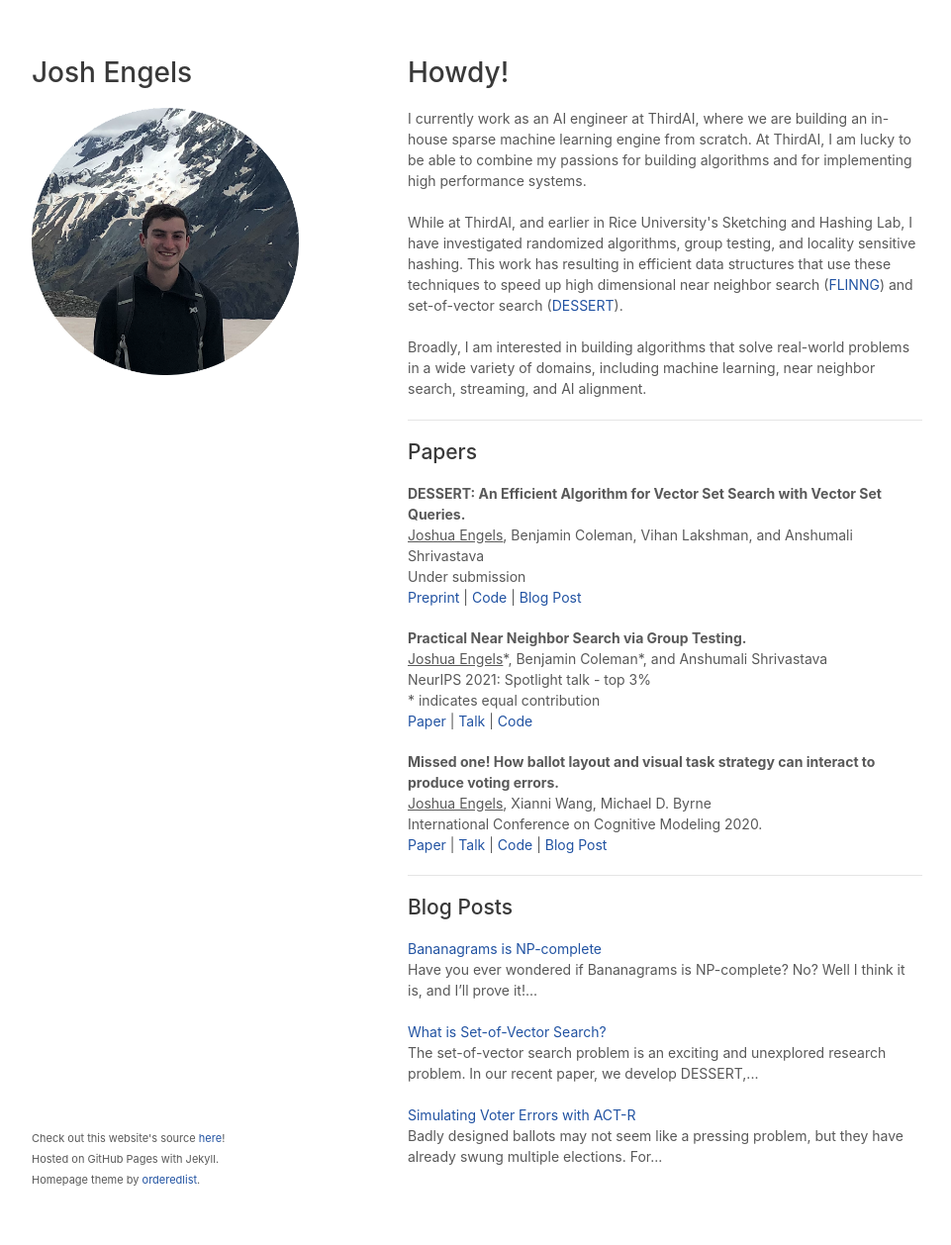
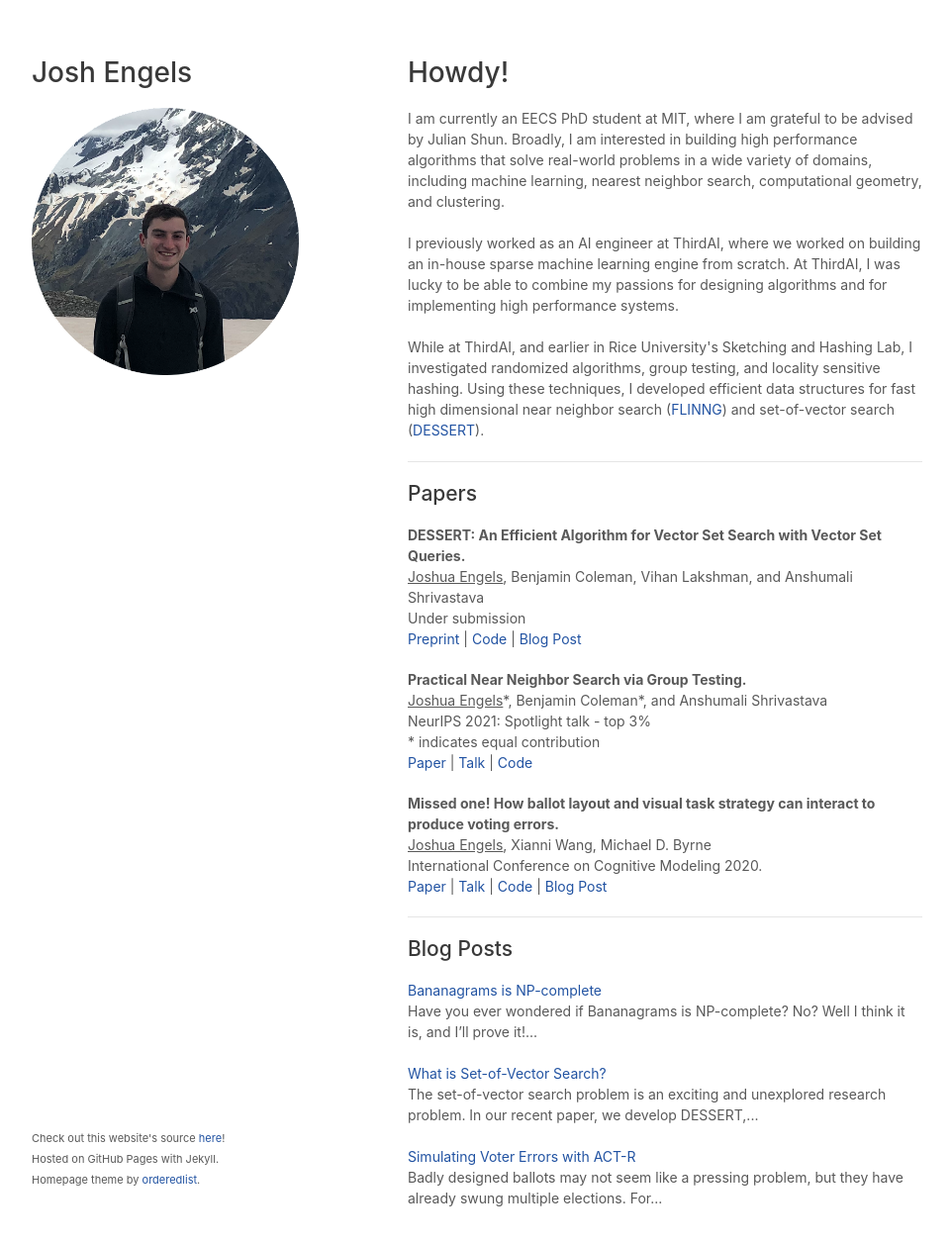
Before and after one commit to subhashk01/subhash-other-website, a Jekyll site: the page built from index.html, in a window 1280 px wide and 1271 px high. Shown: the top 1258 px of the window at 99% size, without its empty margins (158-1119 px from the left). Built offline with Jekyll 4.4.1, drawn with Linux system fonts in a browser that asks for light colours; a style sheet for code colours, icons or effects is not loaded.

Commit message:
Updating

```diff
--- a/index.html
+++ b/index.html
@@ -49,27 +49,28 @@
     <section>
       <h1>Howdy!</h1>
 
-      I currently work as an AI engineer at ThirdAI, where we are building an
-      in-house sparse machine learning engine from scratch. At ThirdAI, I am
-      lucky to be able to combine my passions for building algorithms and
+      I am currently an EECS PhD student at MIT, where I am grateful to be advised by
+      Julian Shun. Broadly, I am interested in building high performance algorithms that
+      solve real-world problems in a wide variety of domains, including machine learning,
+      nearest neighbor search, computational geometry, and clustering.
+
+      <br><br>
+
+      I previously worked as an AI engineer at ThirdAI, where we worked on building an
+      in-house sparse machine learning engine from scratch. At ThirdAI, I was
+      lucky to be able to combine my passions for designing algorithms and
       for implementing high performance systems.
 
       <br><br>
 
       While at ThirdAI, and earlier in Rice University's Sketching and Hashing
-      Lab, I have investigated randomized algorithms, group testing, and
-      locality sensitive hashing. This work has resulting in efficient data
-      structures that use these techniques to speed up high dimensional
-      near neighbor search
+      Lab, I investigated randomized algorithms, group testing, and
+      locality sensitive hashing. Using these techniques, I developed efficient data
+      structures for fast high dimensional near neighbor search
       (<a href="https://proceedings.neurips.cc/paper/2021/file/5248e5118c84beea359b6ea385393661-Paper.pdf">FLINNG</a>)
       and set-of-vector search
       (<a href="https://arxiv.org/pdf/2210.15748.pdf">DESSERT</a>).
 
-      <br><br>
-
-      Broadly, I am interested in building algorithms that solve real-world
-      problems in a wide variety of domains, including machine learning,
-      near neighbor search, streaming, and AI alignment.
       <br>
       <br>
 
```
